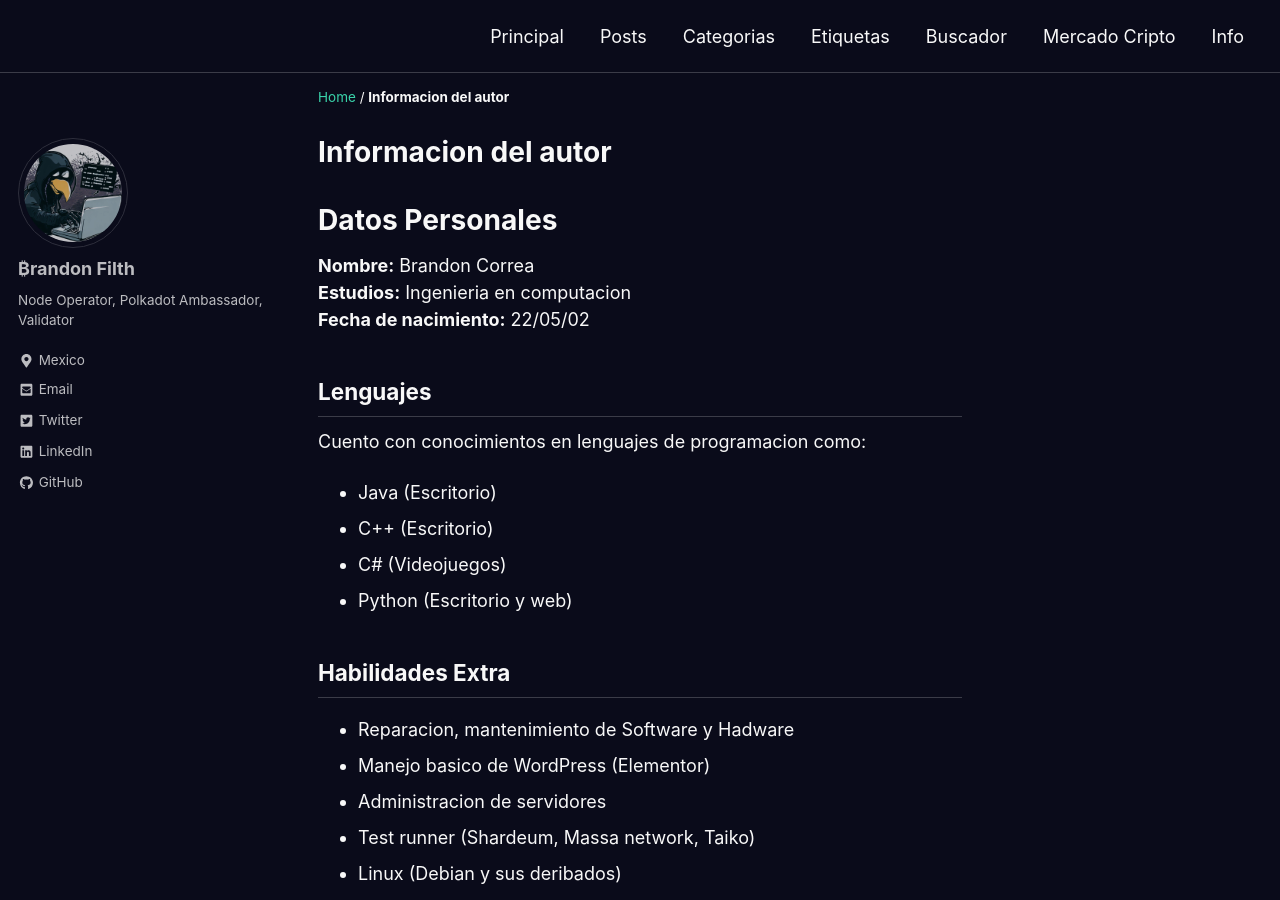
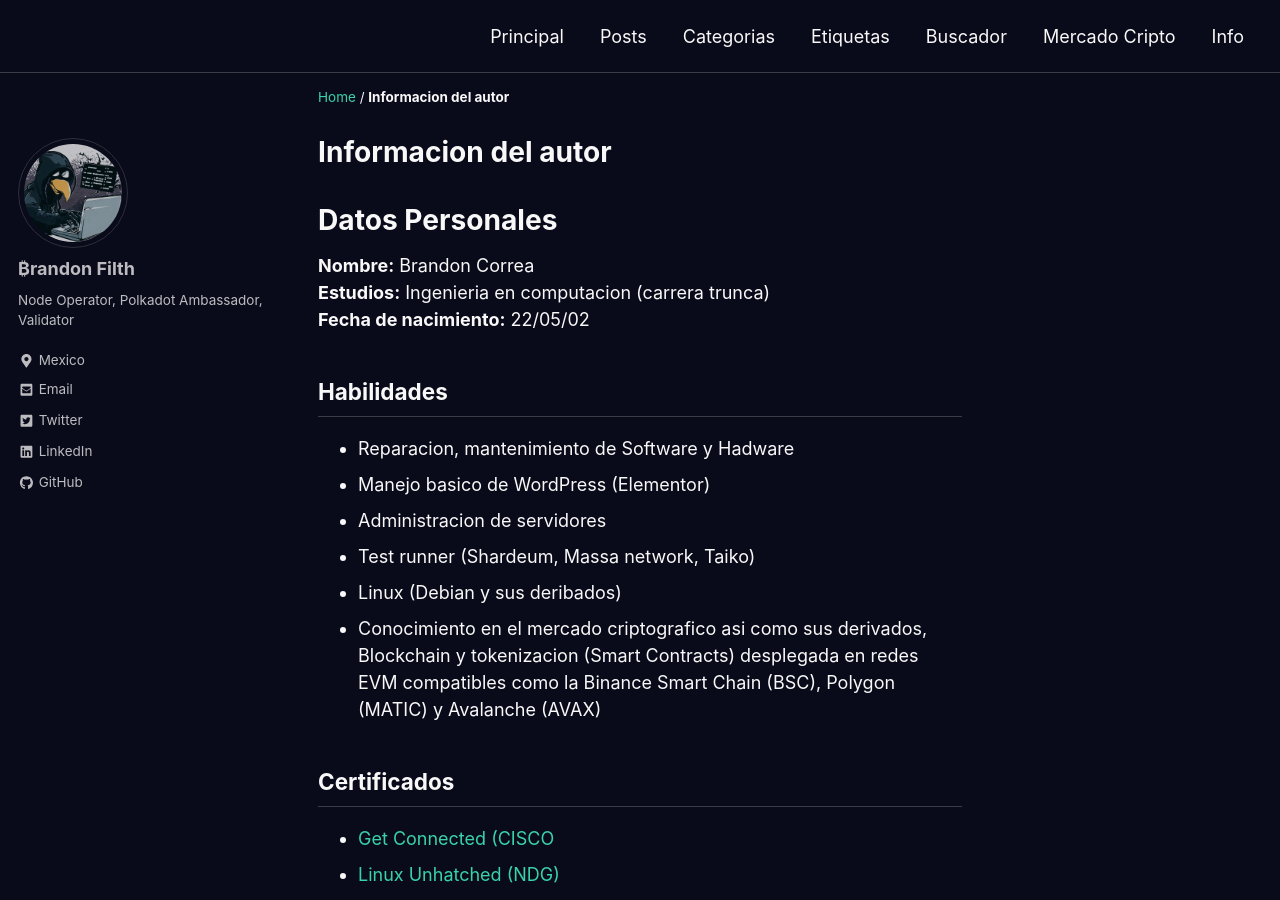
Before and after one commit to BrandonFilth/web, a Jekyll site: the page built from _pages/about.md, in a window 1280 px wide and 900 px high. Built offline with Jekyll 4.4.1, drawn with Linux system fonts in a browser that asks for light colours; cached includes are drawn as plain includes; a script that is not in the unit is left out; some of the changed text lies outside the part shown.

Commit message:
Update about.md

```diff
--- a/_pages/about.md
+++ b/_pages/about.md
@@ -7,18 +7,11 @@ permalink: /about/
 
 # Datos Personales
 **Nombre:** Brandon Correa<br>
-**Estudios:** Ingenieria en computacion<br>
+**Estudios:** Ingenieria en computacion (carrera trunca)<br>
 **Fecha de nacimiento:** 22/05/02
 
-## Lenguajes
-Cuento con conocimientos en lenguajes de programacion como:
-- Java (Escritorio)
-- C++ (Escritorio)
-- C# (Videojuegos)
-- Python (Escritorio y web)
 
-
-## Habilidades Extra
+## Habilidades
 - Reparacion, mantenimiento de Software y Hadware
 - Manejo basico de WordPress (Elementor)
 - Administracion de servidores
@@ -29,29 +22,11 @@ Cuento con conocimientos en lenguajes de programacion como:
 desplegada en redes EVM compatibles como la Binance Smart Chain (BSC), Polygon (MATIC) y Avalanche (AVAX)
 
 
-## Mercado Cripto
-
-/**/**/**/**/**/**/
-
-
-## Proyectos
-Organicé y lidere un equipo internacional (Canadá, EUA, Chile, España, Mexico) para desarrollar una criptomoneda en conjunto, conformado por 3 programadores, 2 diseñadores graficos y community managers, logramos ser listados en CoinMarketCap, ser top 10 en DexTools por volumen y busquedas...
-
-### Links de Referencia:
-
-- [CoinMarketCap](https://coinmarketcap.com/currencies/doni-coin/)
-- [Twitter](https://twitter.com/CoinDoni)
-- [Youtube](https://www.youtube.com/watch?v=_AP_Z10C4aM)
-- [Evento en Twich](https://twitter.com/CoinDoni/status/1422955264806817799?s=20&t=XlLUvrGDG2tPgIoCA-vfRg)
-- [Repositorio del Smart Contract](https://github.com/BrandonFilth/Doni-Coin)
-
- Nuestro website:
-<p align="left">
-<img src="/assets/images/LogIn.jpg">
-</p>
-
-
-
+## Certificados
+- [Get Connected (CISCO](https://github.com/BrandonFilth/brandonfilth.github.io/blob/main/assets/BRANDON%20MISAELCORREA%20NAVARRO-Get%20Connected%20Es-certificate.pdf)
+- [Linux Unhatched (NDG)](https://github.com/BrandonFilth/brandonfilth.github.io/blob/main/assets/BRANDON%20MISAELCORREA%20NAVARRO-NDG%20Linux%20Unhatc-certificate.pdf)
+- [Introduction to cybersecurity (CISCO)](https://github.com/BrandonFilth/brandonfilth.github.io/blob/main/assets/Introduction_to_Cybersecurity_Badge20231008-29-895lxa.pdf)
+- [Personalizacion de entorno en Linux (HACK4U)](https://github.com/BrandonFilth/brandonfilth.github.io/blob/main/assets/Personalizacion%20de%20linux.pdf)
 
 ## Hobbies
 La mayor parte del tiempo mis hobbies estan orientados en programacion, cripto, estudio autodidacta,
```
